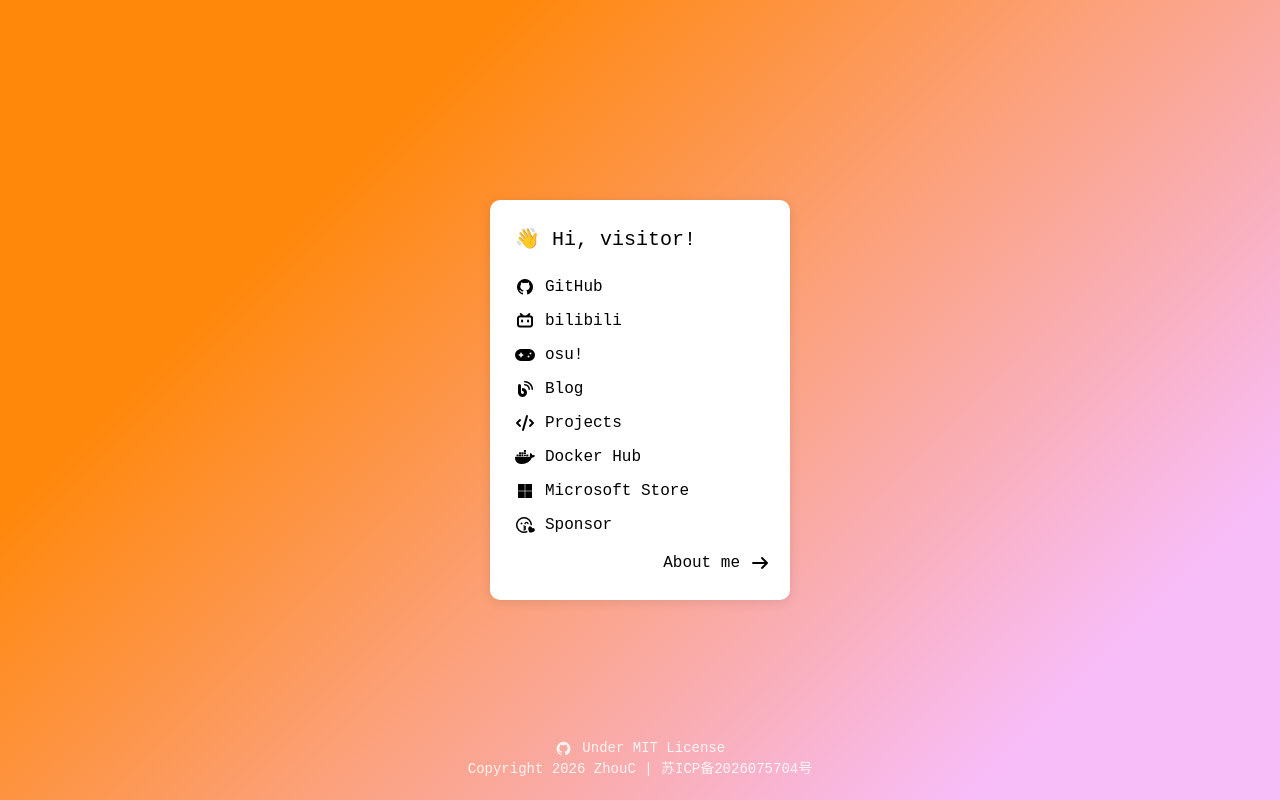
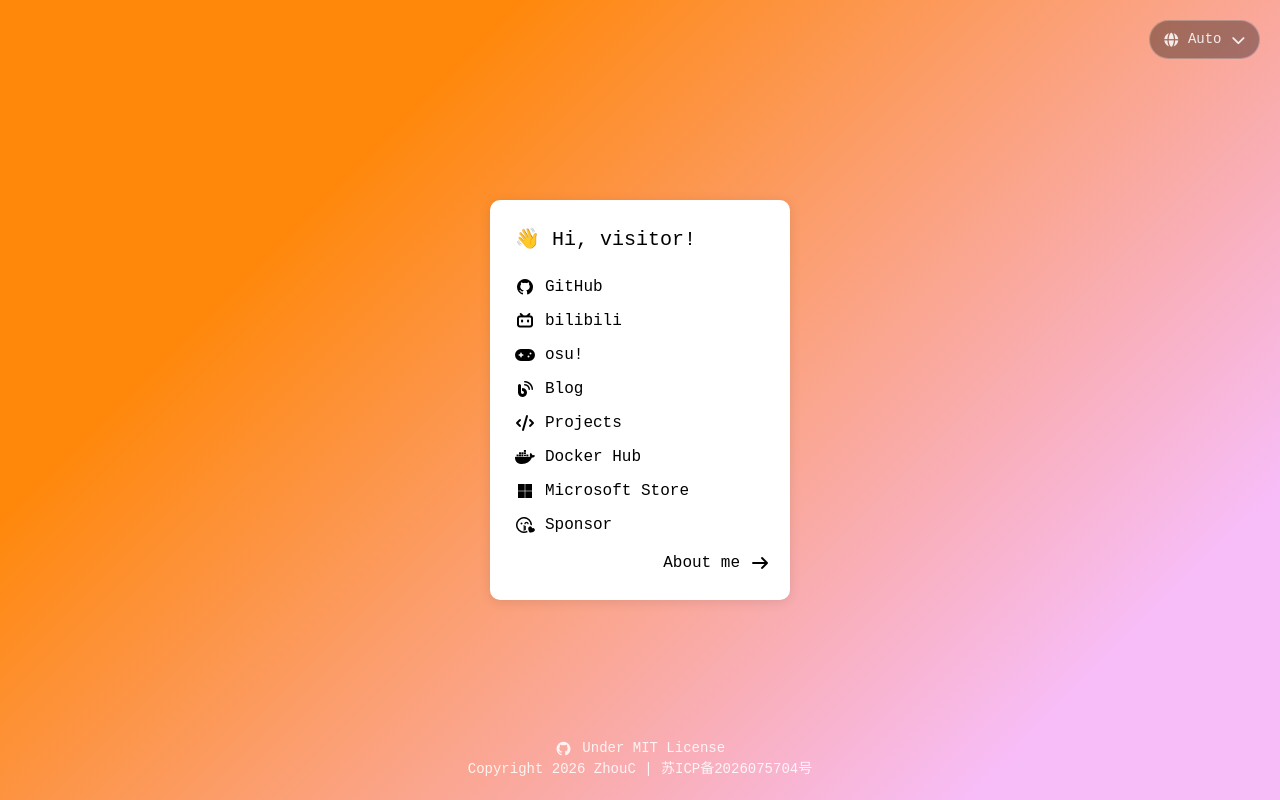
Before and after one commit to Zhoucheng133/Home, a Vue app: page / in a window 1280 px wide. Built offline with nearby package versions, Linux system fonts and the light colour scheme.

Commit message:
添加多语言的支持

```diff
--- a/src/App.vue
+++ b/src/App.vue
@@ -15,17 +15,21 @@
   </div>
   <Card />
   <Copyright />
+  <LanguageSwitcher />
 </template>
 
 <script setup lang="ts">
 import gsap from 'gsap';
 import { MorphSVGPlugin } from 'gsap/all';
-import { onMounted, onUnmounted } from 'vue';
+import { onMounted, onUnmounted, watch } from 'vue';
+import { useI18n } from 'vue-i18n';
 import Typed from "typed.js";
 import Card from './components/Card.vue';
 import Copyright from './components/Copyright.vue';
+import LanguageSwitcher from './components/LanguageSwitcher.vue';
 
 gsap.registerPlugin(MorphSVGPlugin);
+const { t, locale } = useI18n();
 const start = "M 0 100 V 50 Q 50 0 100 50 V 100 z";
 const end   = "M 0 100 V 0 Q 50 0 100 0 V 100 z";
 
@@ -33,12 +37,16 @@ let path;
 let tl: GSAPTimeline;
 let typed: Typed;
 
-onMounted(()=>{
+function startTyping(){
   typed = new Typed("#welcome", {
-    strings: ["Welcome!"],
+    strings: [t('welcome')],
     typeSpeed: 60,
     loop: false
   });
+}
+
+onMounted(()=>{
+  startTyping();
   path = document.querySelector(".path");
   tl = gsap.timeline({ paused: true })
     .to(path, { morphSVG: start, ease: "power2.in" })
@@ -48,8 +56,12 @@ onMounted(()=>{
     tl.play();
   }, 600);
 })
+watch(locale, () => {
+  typed?.destroy();
+  startTyping();
+});
 onUnmounted(()=>{
-  typed.destroy();
+  typed?.destroy();
   tl.kill();
 })
 
--- a/src/components/CardFront.vue
+++ b/src/components/CardFront.vue
@@ -1,6 +1,6 @@
 <template>
   <div class="front">
-    <div class="title">👋 Hi, visitor!</div>
+    <div class="title">{{ t('card.greeting') }}</div>
 
     <div class="list">
       <LinkButton
@@ -21,12 +21,12 @@
       <LinkButton
         link="https://blog.zhouc1230.top"
         iconData="fa-solid fa-blog"
-        label="Blog"
+        :label="t('card.blog')"
       />
       <LinkButton
         link="https://projects.zhouc1230.top"
         iconData="fa-solid fa-code"
-        label="Projects"
+        :label="t('card.projects')"
       />
       <LinkButton
         link="https://hub.docker.com/repositories/zhouc1230"
@@ -41,17 +41,19 @@
       <LinkButton
         link="https://blog.zhouc1230.top/sponsor"
         iconData="fa-regular fa-face-kiss-wink-heart"
-        label="Sponsor"
+        :label="t('card.sponsor')"
       />
     </div>
-    <FloatButton @flipHandler="flipHandler" label="About me" iconData="fa-solid fa-arrow-right" />
+    <FloatButton @flipHandler="flipHandler" :label="t('card.aboutMe')" iconData="fa-solid fa-arrow-right" />
   </div>
 </template>
 
 <script lang="ts" setup>
+import { useI18n } from 'vue-i18n';
 import LinkButton from './LinkButton.vue';
 import FloatButton from './FloatButton.vue';
 
+const { t } = useI18n();
 const emit = defineEmits([ "flipHandler" ]);
 function flipHandler(){
   emit("flipHandler");
--- a/src/components/Copyright.vue
+++ b/src/components/Copyright.vue
@@ -2,7 +2,7 @@
   <div class="body">
     <div class="license" @click=toRepo>
       <i class="fa-brands fa-github"></i>
-      <div>Under MIT License</div>
+      <div>{{ t('copyright.license') }}</div>
     </div>
     <div>Copyright {{ getYear }} ZhouC | 苏ICP备2026075704号</div>
   </div>
@@ -10,6 +10,9 @@
 
 <script lang="ts" setup>
 import { computed } from 'vue';
+import { useI18n } from 'vue-i18n';
+
+const { t } = useI18n();
 
 function toRepo(){
   window.open("https://github.com/Zhoucheng133/Home");
--- a/src/components/FloatButton.vue
+++ b/src/components/FloatButton.vue
@@ -1,7 +1,7 @@
 <template>
   <div class="container">
-    <div  class="float_button" @click=flipHandler>
-      <div :class="label" >{{ label }}</div>
+    <div class="float_button" @click=flipHandler>
+      <div>{{ label }}</div>
       <i :class="iconData"></i>
     </div>
   </div>
--- /dev/null
+++ b/src/components/LanguageSwitcher.vue
@@ -0,0 +1,162 @@
+<template>
+  <div ref="root" class="language_switcher">
+    <button
+      type="button"
+      class="language_button"
+      :aria-label="t('language.switch')"
+      :aria-expanded="isOpen"
+      aria-haspopup="listbox"
+      @click="toggleMenu"
+    >
+      <i class="fa-solid fa-globe"></i>
+      <span class="current">{{ currentLabel }}</span>
+      <i class="fa-solid fa-chevron-down caret" :class="{ open: isOpen }"></i>
+    </button>
+    <ul v-if="isOpen" class="language_menu" role="listbox">
+      <li
+        v-for="option in options"
+        :key="option.value"
+        role="option"
+        :aria-selected="option.value === localePreference"
+        class="language_option"
+        :class="{ selected: option.value === localePreference }"
+        @click="select(option.value)"
+      >
+        <span>{{ option.label }}</span>
+        <i v-if="option.value === localePreference" class="fa-solid fa-check"></i>
+      </li>
+    </ul>
+  </div>
+</template>
+
+<script setup lang="ts">
+import { computed, onMounted, onUnmounted, ref } from 'vue';
+import { useI18n } from 'vue-i18n';
+import { localePreference, setLocalePreference, type LocalePreference } from '../i18n';
+
+const { t } = useI18n();
+
+const isOpen = ref(false);
+const root = ref<HTMLElement | null>(null);
+
+const options = computed(() => [
+  { value: 'auto' as LocalePreference, label: t('language.auto') },
+  { value: 'en' as LocalePreference, label: t('language.en') },
+  { value: 'zh-CN' as LocalePreference, label: t('language.zhCN') }
+]);
+
+const currentLabel = computed(
+  () => options.value.find((option) => option.value === localePreference.value)?.label ?? ''
+);
+
+function toggleMenu() {
+  isOpen.value = !isOpen.value;
+}
+
+function select(value: LocalePreference) {
+  setLocalePreference(value);
+  isOpen.value = false;
+}
+
+function handleOutsideClick(event: MouseEvent) {
+  if (root.value && !root.value.contains(event.target as Node)) {
+    isOpen.value = false;
+  }
+}
+
+function handleKeydown(event: KeyboardEvent) {
+  if (event.key === 'Escape') {
+    isOpen.value = false;
+  }
+}
+
+onMounted(() => {
+  document.addEventListener('click', handleOutsideClick);
+  document.addEventListener('keydown', handleKeydown);
+});
+onUnmounted(() => {
+  document.removeEventListener('click', handleOutsideClick);
+  document.removeEventListener('keydown', handleKeydown);
+});
+</script>
+
+<style scoped>
+@keyframes fadeIn{
+  0%{
+    opacity: 0;
+  }
+  100%{
+    opacity: 1;
+  }
+}
+
+.language_switcher {
+  position: fixed;
+  top: 20px;
+  right: 20px;
+  z-index: 10;
+  font-size: 14px;
+  opacity: 0;
+  animation: fadeIn .3s forwards ease-in-out;
+  animation-delay: 1.5s;
+}
+
+.language_button {
+  display: flex;
+  align-items: center;
+  gap: 8px;
+  padding: 8px 12px;
+  font: inherit;
+  color: rgba(255, 255, 255, 0.87);
+  background-color: rgba(0, 0, 0, 0.35);
+  border: 1px solid rgba(255, 255, 255, 0.25);
+  border-radius: 20px;
+  cursor: pointer;
+  transition: background-color ease-in-out .2s;
+}
+
+.language_button:hover {
+  background-color: rgba(0, 0, 0, 0.55);
+}
+
+.caret {
+  transition: transform 0.2s ease-in-out;
+}
+
+.caret.open {
+  transform: rotate(180deg);
+}
+
+.language_menu {
+  position: absolute;
+  top: calc(100% + 6px);
+  right: 0;
+  min-width: 140px;
+  margin: 0;
+  padding: 6px 0;
+  list-style: none;
+  background-color: rgba(30, 30, 30, 0.95);
+  border: 1px solid rgba(255, 255, 255, 0.2);
+  border-radius: 10px;
+  box-shadow: 0 4px 16px rgba(0, 0, 0, 0.3);
+}
+
+.language_option {
+  display: flex;
+  align-items: center;
+  justify-content: space-between;
+  gap: 12px;
+  padding: 8px 14px;
+  color: rgba(255, 255, 255, 0.87);
+  white-space: nowrap;
+  cursor: pointer;
+}
+
+.language_option:hover {
+  background-color: rgba(255, 255, 255, 0.1);
+}
+
+.language_option.selected {
+  color: rgb(255, 135, 9);
+}
+</style>
--- a/src/components/LinkButton.vue
+++ b/src/components/LinkButton.vue
@@ -1,7 +1,7 @@
 <template>
   <div class="item" @click=click>
     <i :class="iconData"></i>
-    <div :class="label">{{ label }}</div>
+    <div>{{ label }}</div>
   </div>
 </template>
 
--- /dev/null
+++ b/src/i18n.ts
@@ -0,0 +1,45 @@
+import { ref, watch } from 'vue'
+import { createI18n } from 'vue-i18n'
+import en from './locales/en'
+import zhCN from './locales/zh-CN'
+
+export type LocalePreference = 'auto' | 'en' | 'zh-CN'
+type DisplayLocale = 'en' | 'zh-CN'
+
+const STORAGE_KEY = 'home-locale'
+
+function getSystemLocale(): DisplayLocale {
+  return navigator.language.toLowerCase().startsWith('zh') ? 'zh-CN' : 'en'
+}
+
+function loadPreference(): LocalePreference {
+  const saved = localStorage.getItem(STORAGE_KEY)
+  return saved === 'auto' || saved === 'en' || saved === 'zh-CN' ? saved : 'auto'
+}
+
+function resolveLocale(preference: LocalePreference): DisplayLocale {
+  return preference === 'auto' ? getSystemLocale() : preference
+}
+
+export const localePreference = ref<LocalePreference>(loadPreference())
+
+export const i18n = createI18n({
+  legacy: false,
+  locale: resolveLocale(localePreference.value),
+  fallbackLocale: 'en',
+  messages: { en, 'zh-CN': zhCN }
+})
+
+watch(
+  i18n.global.locale,
+  (locale) => {
+    document.documentElement.lang = locale
+  },
+  { immediate: true }
+)
+
+export function setLocalePreference(preference: LocalePreference): void {
+  localePreference.value = preference
+  localStorage.setItem(STORAGE_KEY, preference)
+  i18n.global.locale.value = resolveLocale(preference)
+}
--- /dev/null
+++ b/src/locales/en.ts
@@ -0,0 +1,34 @@
+export default {
+  welcome: 'Welcome!',
+  card: {
+    greeting: '👋 Hi, visitor!',
+    aboutMe: 'About me',
+    quickLink: 'Quick Link',
+    blog: 'Blog',
+    projects: 'Projects',
+    sponsor: 'Sponsor'
+  },
+  about: {
+    title: '😉 About me',
+    greeting: 'Hi my friend!',
+    role: "I'm a software engineer",
+    focus: 'Specializing in client-side development',
+    love: 'I love',
+    hobbies: {
+      coding: '👨🏻‍💻 coding',
+      anime: '🍿 anime',
+      travel: '✈️ travel',
+      rhythmGames: '🎮 rhythm games',
+      photograph: '📷 photograph'
+    }
+  },
+  copyright: {
+    license: 'Under MIT License',
+  },
+  language: {
+    auto: 'Auto',
+    en: 'English',
+    zhCN: '简体中文',
+    switch: 'Switch language'
+  }
+}
--- /dev/null
+++ b/src/locales/zh-CN.ts
@@ -0,0 +1,34 @@
+export default {
+  welcome: 'Welcome!',
+  card: {
+    greeting: '👋 嗨，访客！',
+    aboutMe: '关于我',
+    quickLink: '快速链接',
+    blog: '博客',
+    projects: '项目',
+    sponsor: '赞助'
+  },
+  about: {
+    title: '😉 关于我',
+    greeting: '嗨，朋友！',
+    role: '我是一名软件工程师',
+    focus: '主要做前端/客户端开发',
+    love: '我喜欢',
+    hobbies: {
+      coding: '👨🏻‍💻 写代码',
+      anime: '🍿 动画',
+      travel: '✈️ 旅行',
+      rhythmGames: '🎮 音乐游戏',
+      photograph: '📷 摄影'
+    }
+  },
+  copyright: {
+    license: '基于 MIT 许可证开源',
+  },
+  language: {
+    auto: '自动',
+    en: '英语',
+    zhCN: '简体中文',
+    switch: '切换语言'
+  }
+}
--- a/src/main.ts
+++ b/src/main.ts
@@ -1,6 +1,7 @@
 import { createApp } from 'vue'
 import App from './App.vue'
+import { i18n } from './i18n'
 import "./style.css";
 import '@fortawesome/fontawesome-free/css/all.min.css';
 
-createApp(App).mount('#app')
+createApp(App).use(i18n).mount('#app')
```
Also changed, not shown: src/components/CardBack.vue (+14 -11 lines).
